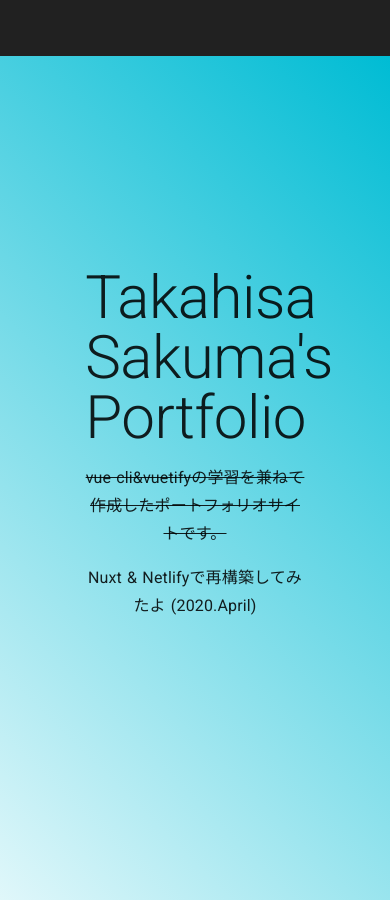
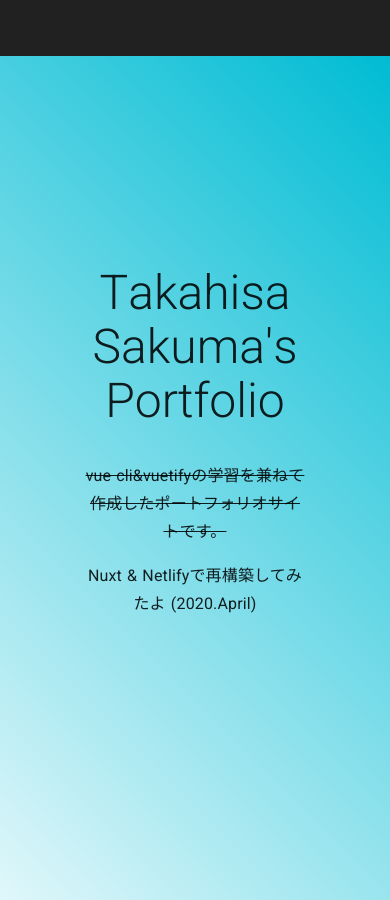
Before and after one commit to sakkun0229/portfolio-nuxt, a Nuxt app: page / in a window 390 px wide. Built offline with nearby package versions, Linux system fonts and the light colour scheme.

Commit message:
トップページのテキストにアニメーション追加

```diff
--- a/pages/index.vue
+++ b/pages/index.vue
@@ -1,7 +1,16 @@
 <template>
   <v-container class="home" fluid>
     <div class="home__wrapper text-center">
-      <h1 class="display-3 font-weight-light mb-4">Takahisa Sakuma's Portfolio</h1>
+      <h1 class="mb-8">
+        <span
+          v-for="(t, index) in text"
+          :key="index"
+          class="title-text display-2 font-weight-light"
+          :style="{ animationDelay: index * 100 + 'ms' }"
+          v-text="t"
+        />
+      </h1>
+
       <p class="subtitle-1 "><s> vue cli&vuetifyの学習を兼ねて作成したポートフォリオサイトです。 </s></p>
       <p class="subtitle-1 ">Nuxt & Netlifyで再構築してみたよ (2020.April)</p>
     </div>
@@ -13,6 +22,11 @@
   head() {
     return {
       title: "Takahisa Sakuma's Portfolio"
+    }
+  },
+  data() {
+    return {
+      text: "Takahisa Sakuma's Portfolio"
     }
   }
 }
@@ -30,4 +44,34 @@
     margin-top: 200px;
   }
 }
+
+@keyframes text-in {
+  0% {
+    transform: translate(0, -20px);
+    opacity: 0;
+  }
+}
+
+.title-text {
+  display: inline-block;
+  min-width: 0.2em;
+  animation: text-in 0.8s cubic-bezier(0.22, 0.15, 0.25, 1.43) 0s backwards;
+}
+
+@media screen and (max-width: 1035px) {
+  h1 {
+    max-width: 410px;
+    margin: 0 auto;
+  }
+}
+
+@media screen and (max-width: 720px) {
+  h1 {
+    max-width: 210px;
+    margin: 0 auto;
+  }
+  .title-text {
+    min-width: 0em;
+  }
+}
 </style>
```
